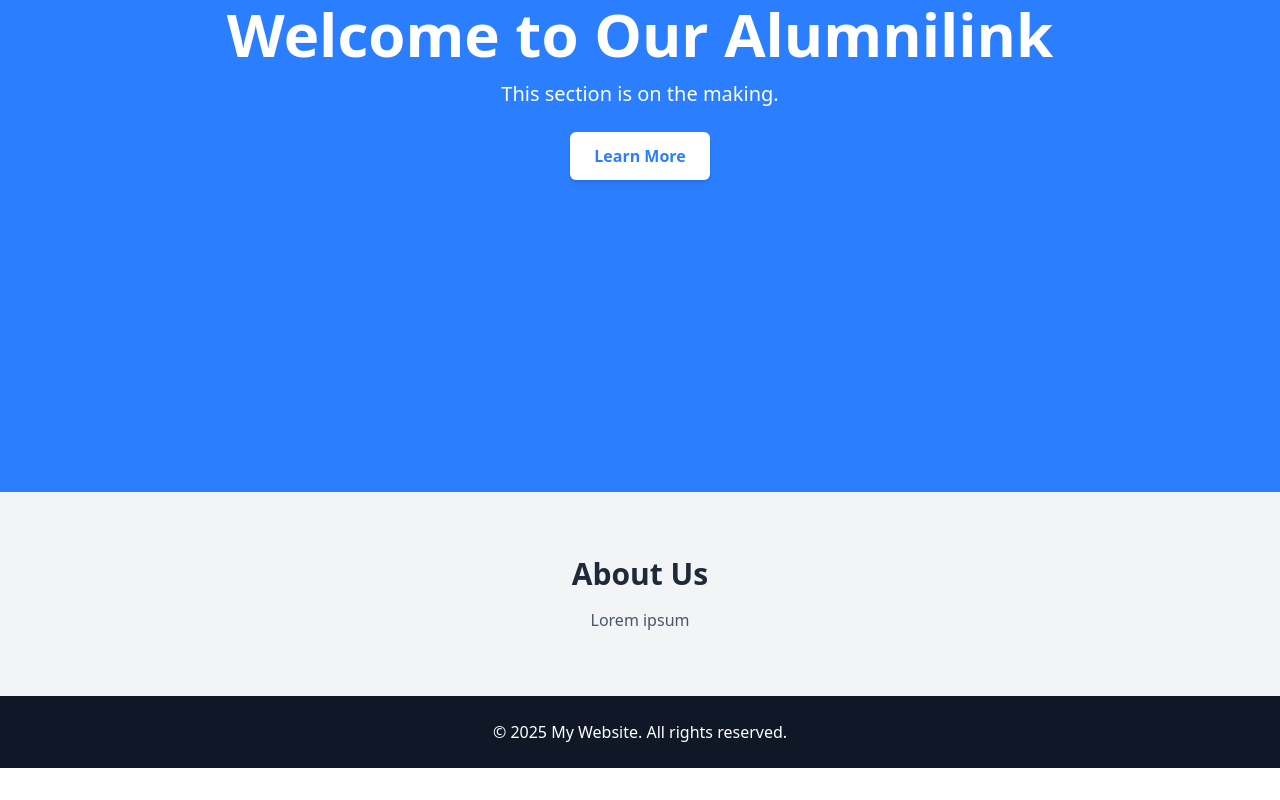
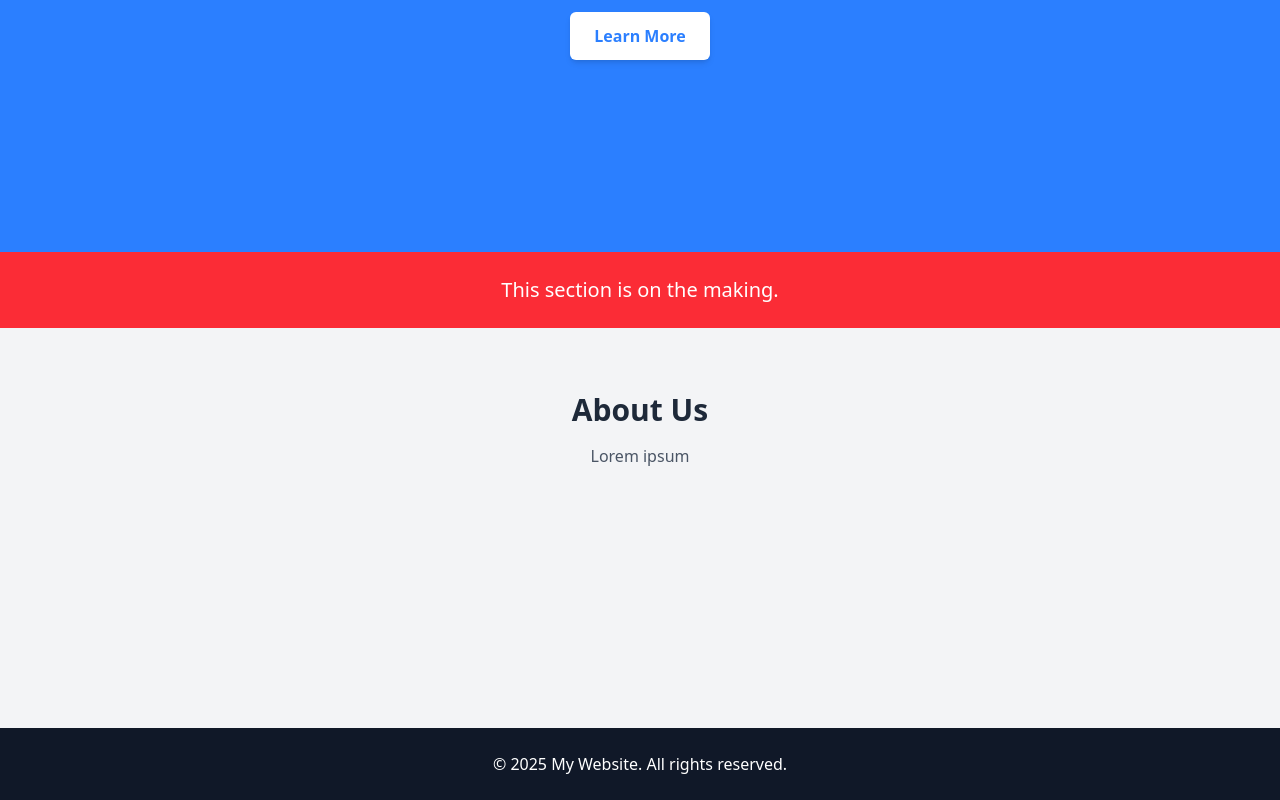
Before and after one commit to blank122/alumni-link-frontend, a React (Vite) app: page / in a window 1280 px wide. Shown: the part 420-1220 px from the top of the page. Before the commit the page ends 1188 px from the top, so only its background shows below. Built offline with nearby package versions, Linux system fonts and the light colour scheme.

Commit message:
updated the home section

```diff
--- a/src/pages/Home.jsx
+++ b/src/pages/Home.jsx
@@ -3,18 +3,21 @@ import Navbar from "../components/layouts/Navbar";
 const Home = () => {
     return (
         <div className="flex flex-col w-full min-h-screen">
-
             <Navbar />
-
             {/* Hero Section */}
-            <section className="h-screen flex flex-col justify-center items-center bg-blue-500 text-white text-center px-4">
+            <section className="min-h-[70vh] flex flex-col justify-center items-center bg-blue-500 text-white text-center px-4 py-10">
                 <h1 className="text-4xl md:text-6xl font-bold mb-4">Welcome to Our Alumnilink</h1>
                 <p className="text-lg md:text-xl mb-6">This section is on the making.</p>
                 <a href="#about" className="px-6 py-3 bg-white text-blue-500 font-semibold rounded-md shadow-md hover:bg-gray-200">Learn More</a>
             </section>
 
+
+            {/* red section */}
+            <section className="h-1/3 flex flex-col justify-center items-center bg-red-500 text-white text-center px-4">
+                <p className="text-lg md:text-xl m-6">This section is on the making.</p>
+            </section>
             {/* About Us Section */}
-            <section id="about" className="py-16 bg-gray-100 text-center">
+            <section id="about" className="min-h-[50vh] py-16 bg-gray-100 text-center">
                 <h2 className="text-3xl font-bold text-gray-800">About Us</h2>
                 <p className="mt-4 text-gray-600 max-w-2xl mx-auto">
                     Lorem ipsum
@@ -26,6 +29,7 @@ const Home = () => {
                 <p>&copy; {new Date().getFullYear()} My Website. All rights reserved.</p>
             </footer>
         </div>
+
     );
 };
 
```
